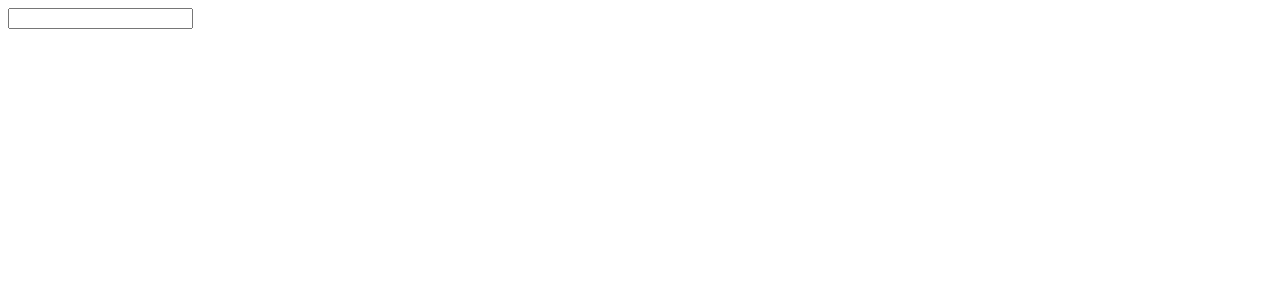
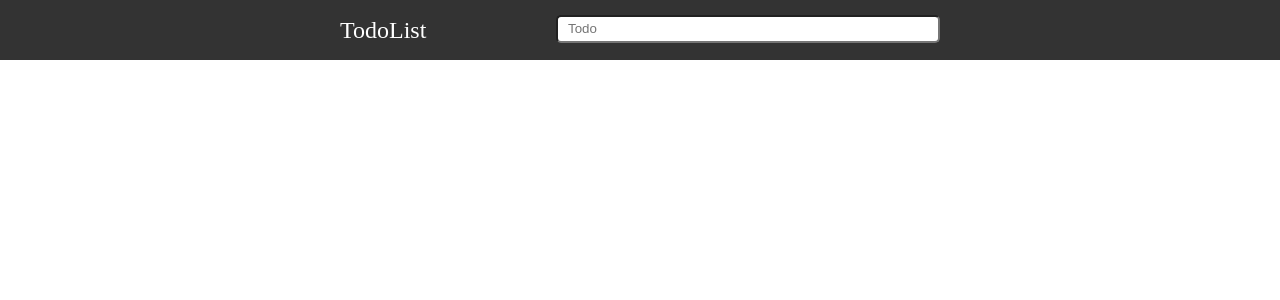
Before and after one commit to xie926/AutomaticTest, a React app in the folder jest-react/: page / in a window 1280 px wide. Shown: the top 300 px of the page. Built offline with nearby package versions, Linux system fonts and the light colour scheme.

Commit message:
lesson4: Header组件样式新增及快照测试

```diff
--- a/jest-react/src/containers/TodoList/components/Header.js
+++ b/jest-react/src/containers/TodoList/components/Header.js
@@ -1,4 +1,5 @@
 import React, { Component } from 'react';
+import '../style.css';
 
 class Header extends Component {
   constructor(props){
@@ -29,8 +30,18 @@ class Header extends Component {
     const { value } = this.state;
 
     return(
-      <div>
-        <input data-test="input" value={value} onChange={this.handleInputChange} onKeyUp={this.handleInputKeyUp}/>
+      <div className="header">
+        <div className="header-content">
+          TodoList
+          <input
+            className="header-input"
+            data-test="input"
+            value={value}
+            onChange={this.handleInputChange}
+            onKeyUp={this.handleInputKeyUp}
+            placeholder="Todo"
+          />
+        </div>
       </div>
     )
   }
--- /dev/null
+++ b/jest-react/src/containers/TodoList/style.css
@@ -0,0 +1,27 @@
+*{
+  margin: 0;
+  padding: 0;
+}
+.header {
+  line-height: 60px;
+  background: #333;
+  font-size: 24px;
+  color: #fff;
+}
+
+.header-content {
+  margin: 0 auto;
+  width: 600px;
+  font-size: 24px;
+  color: #fff;
+}
+
+.header-input {
+  float: right;
+  margin-top: 15px;
+  line-height: 24px;
+  border-radius: 5px;
+  padding: 0 10px;
+  width: 60%;
+  outline: none;
+}
```
Also changed, not shown: 2 other files (tests, documents, lock files or other folders).
